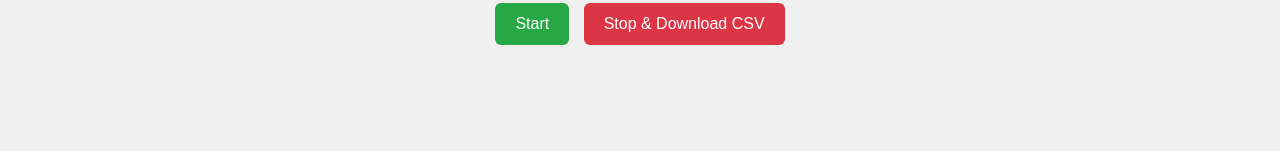
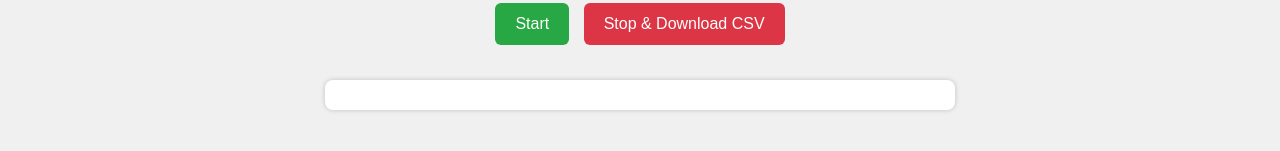
Before and after one commit to Sachin-Ananthakrishna/network-logger, a plain HTML site: page index.html in a window 1280 px wide. Shown: the part 569-720 px from the top of the page. Drawn offline with nearby package versions, Linux system fonts and the light colour scheme.

Commit message:
Add styles for output section
Add styles for output container

```diff
--- a/style.css
+++ b/style.css
@@ -40,3 +40,17 @@ button {
     background: #dc3545;
     color: white;
 }
+
+#output {
+    background: white;
+    padding: 15px;
+    margin: 10px;
+    width: 90%;
+    max-width: 600px;
+    line-height: 1.6;
+    border-radius: 8px;
+    display: inline-block;
+    text-align: left;
+    font-size: 16px;
+    box-shadow: 0 0 5px rgba(0,0,0,0.2);
+}
```
